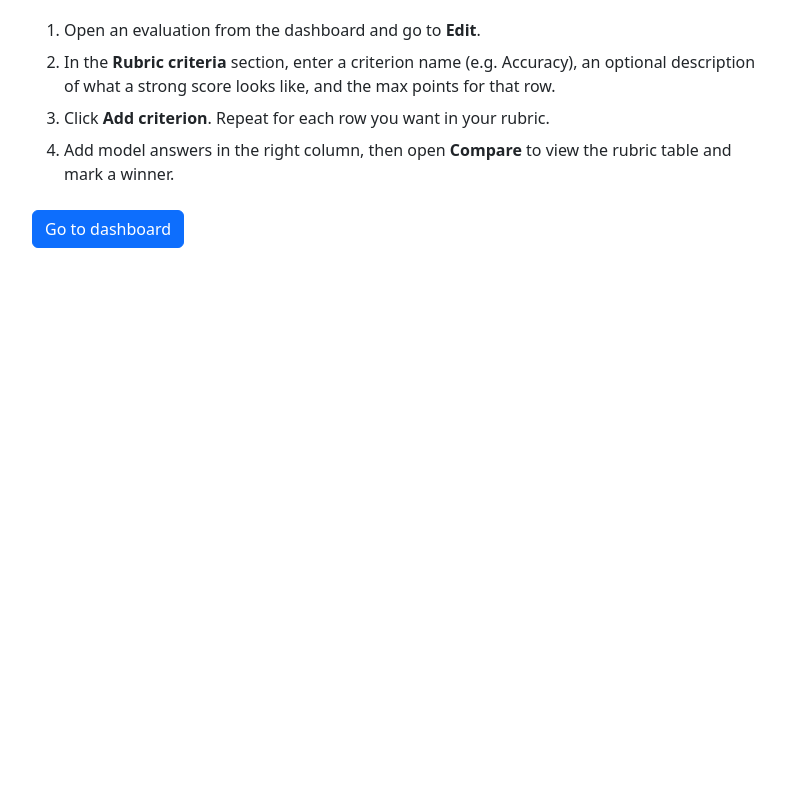
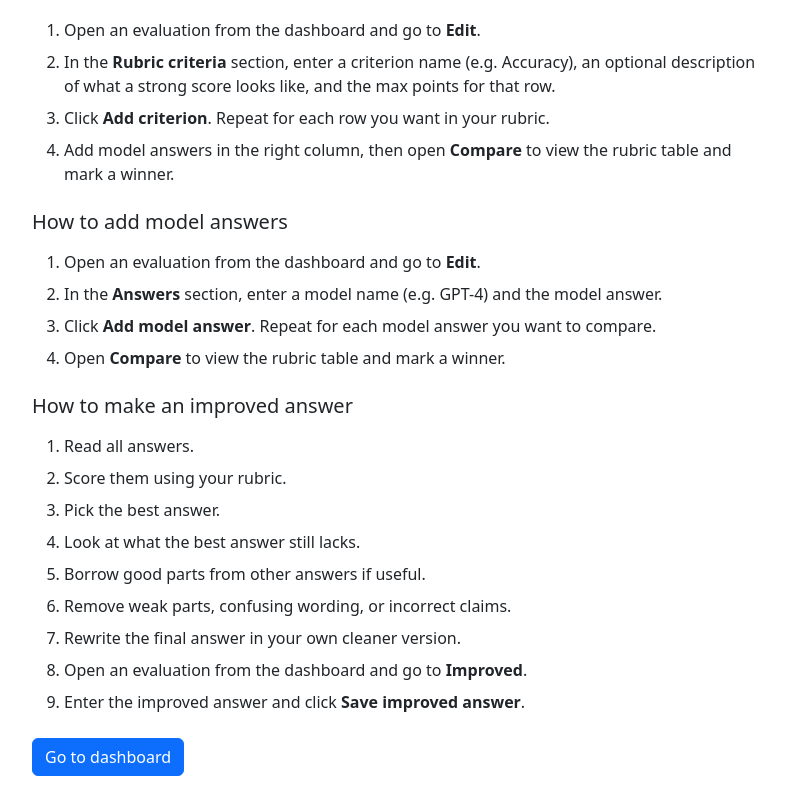
Before and after one commit to wxvz/AiEval, an Angular app: page /about in a window 1280 px wide. Shown: the part 376-1176 px from the top of the page, without its empty margins (240-1025 px from the left). Before the commit the page ends 800 px from the top, so only its background shows below. Built offline with nearby package versions, Linux system fonts and the light colour scheme.

Commit message:
Add detailed instructions for adding model answers and creating improved answers in the about page. This enhances user guidance for evaluation processes.

```diff
--- a/src/app/pages/about-page/about-page.html
+++ b/src/app/pages/about-page/about-page.html
@@ -23,6 +23,26 @@
         winner.
       </li>
     </ol>
+    <h2 class="h5 mb-3">How to add model answers</h2>
+    <ol class="mb-4">
+      <li class="mb-2">Open an evaluation from the dashboard and go to <strong>Edit</strong>.</li>
+      <li class="mb-2">In the <strong>Answers</strong> section, enter a model name (e.g. GPT-4) and the model answer.</li>
+      <li class="mb-2">Click <strong>Add model answer</strong>. Repeat for each model answer you want to compare.</li>
+      <li class="mb-2">Open <strong>Compare</strong> to view the rubric table and mark a winner.</li>
+    </ol>
+
+    <h2 class="h5 mb-3">How to make an improved answer</h2>
+    <ol class="mb-4">
+      <li class="mb-2">Read all answers.</li>
+      <li class="mb-2">Score them using your rubric.</li>
+      <li class="mb-2">Pick the best answer.</li>
+      <li class="mb-2">Look at what the best answer still lacks.</li>
+      <li class="mb-2">Borrow good parts from other answers if useful.</li>
+      <li class="mb-2">Remove weak parts, confusing wording, or incorrect claims.</li>
+      <li class="mb-2">Rewrite the final answer in your own cleaner version.</li>
+      <li class="mb-2">Open an evaluation from the dashboard and go to <strong>Improved</strong>.</li>
+      <li class="mb-2">Enter the improved answer and click <strong>Save improved answer</strong>.</li>
+    </ol>
 
     <a routerLink="/" class="btn btn-primary">Go to dashboard</a>
   </div>
```
